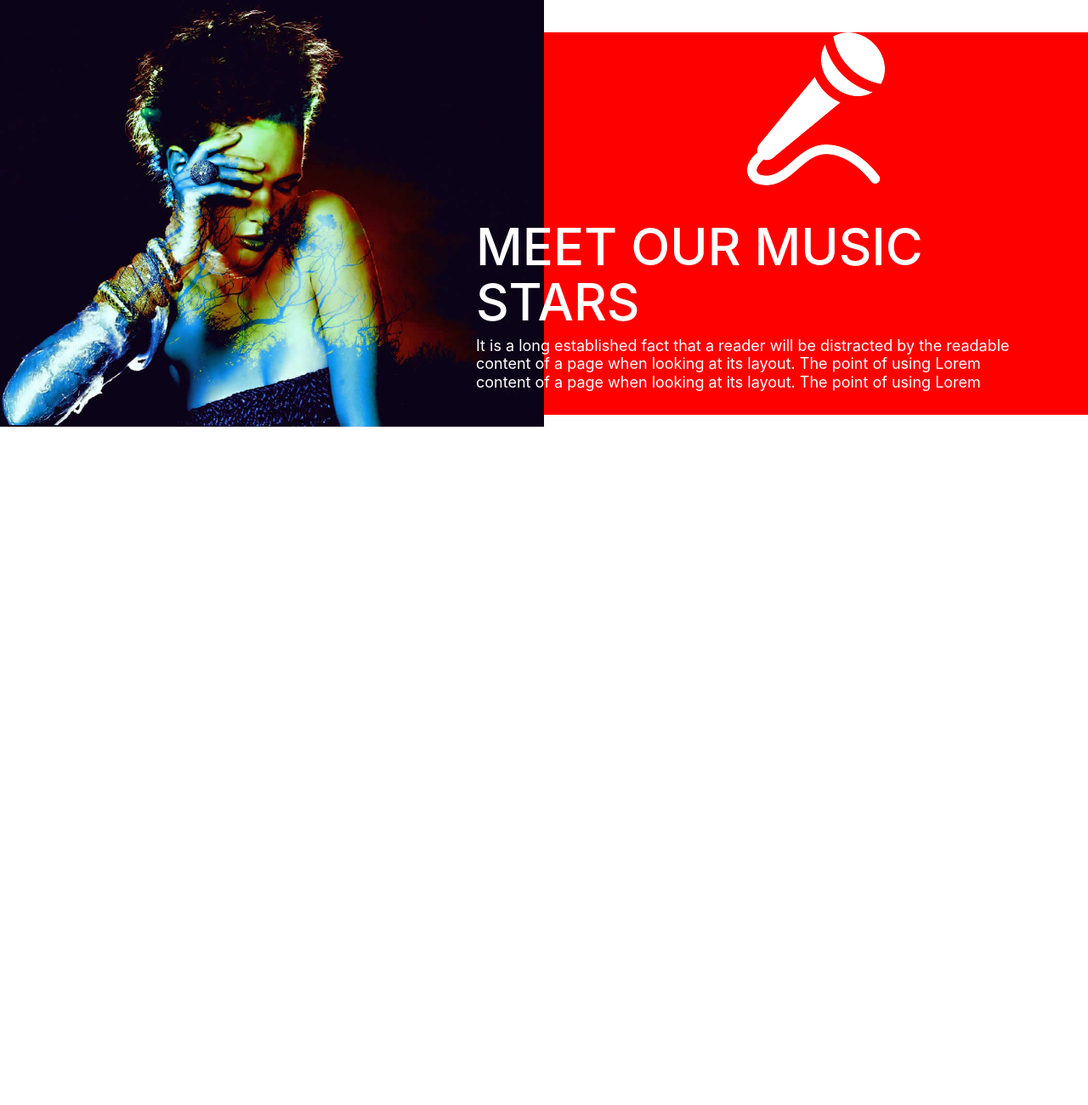
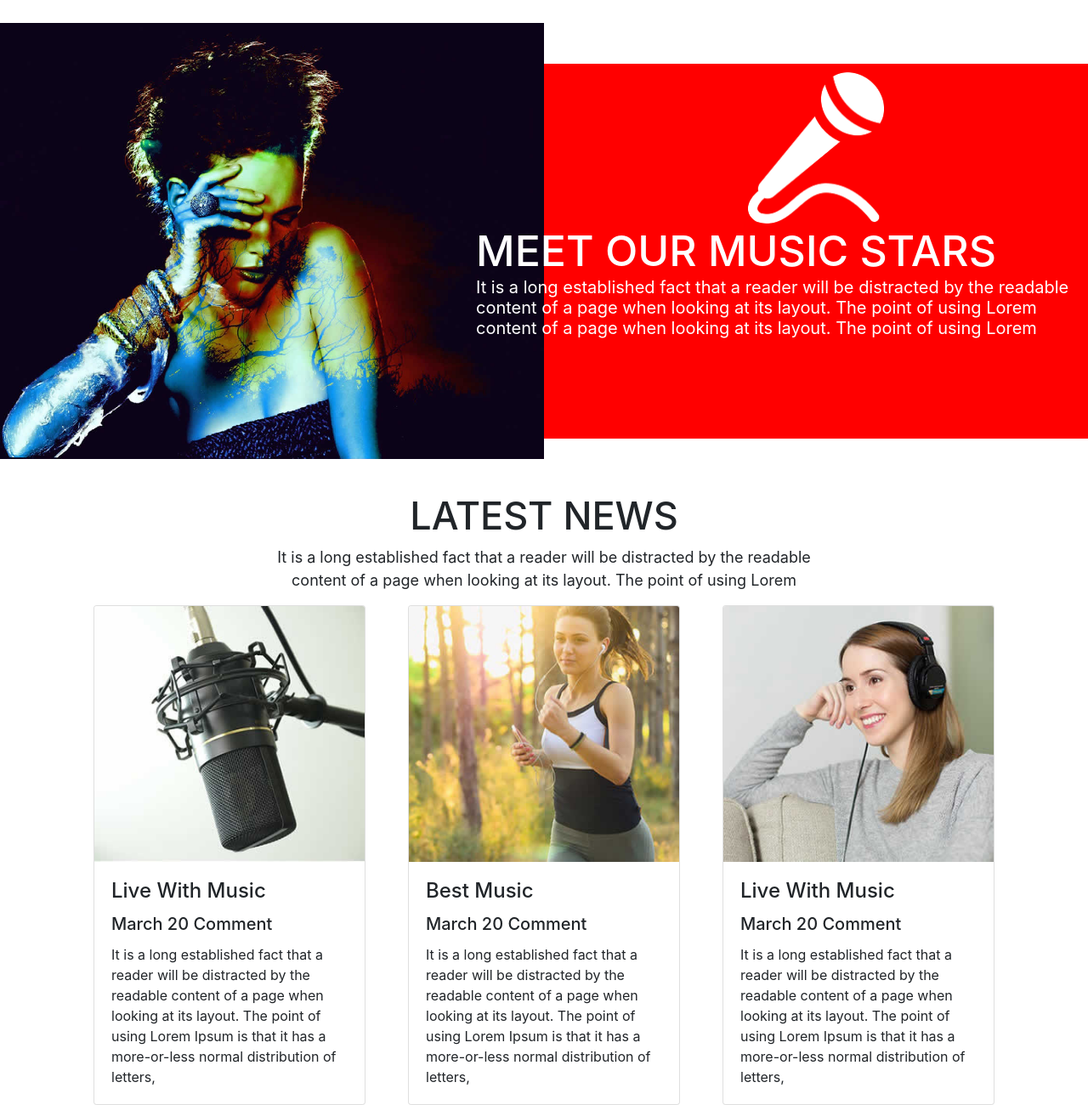
Before and after one commit to sametyagmur/rock-clone-website, a plain HTML site: page index.html in a window 1280 px wide. Shown: the part 1011-2311 px from the top of the page at 85% size. Before the commit the page ends 1513 px from the top, so only its background shows below. Drawn offline with nearby package versions, Linux system fonts and the light colour scheme.

Commit message:
adjustments made for responsive design and new sections added

```diff
--- a/css/site.css
+++ b/css/site.css
@@ -61,7 +61,7 @@
 
 
  .index-intro .jumbotron .parag-2{
-    font-size: 15px;
+    font-size: 20px;
     background: #f70606ab;
 
  }
@@ -87,18 +87,22 @@ color: #030000;
 }
 
 .img-box img{
-   width: 100%;
+  max-width: 100%;
+  display: block;
 }
 
 .text-box{
    background-color: red;
-   height: 450px;
+   width: 100%;
+   height: 100%;
+
 }
 
 .box img{
    display:block;
    margin-left: auto;
    margin-right: auto;
+   width: 20%;
 }
 
 
@@ -117,10 +121,54 @@ line-height: 65px;
    line-height: 1.2;
 }
 
+.news h2{
+   text-align: center;
+   font-size: 45px;
+   margin-top: 40px;
+}
 
-/*Responsive*/
+.news p{
+   text-align: center;
+   font-size: 18px;
 
-@media only screen and (min-width:375px) and (max-width:767px){
+}
+
+.card-area {
+display: flex;
+justify-content: space-around;
+}
+
+
+/*Responsive - Max 768px*/
+
+@media only screen and (max-width:768px){
+
+/*logo*/
+
+.navbar-brand img{
+   max-width: 80%;
+}
+
+/*jumbotron*/
+
+   .index-intro .jumbotron h1, .jumbotron h2{
+      font-size: 40px;
+   }
+
+   .index-intro .jumbotron .parag-1 {
+      font-size: 32px;
+    }
+
+    .index-intro .jumbotron .parag-2{
+      font-size: 18px;
+   }
+
+   .jumbotron .button .btn{
+      font-size: 16px;
+      padding: 5px 10px;
+   }
+
+/*About content*/
 
    .box img{
       margin-left: 10px;
@@ -129,7 +177,7 @@ line-height: 65px;
 
    .box h3{
       margin-left: 10px;
-      font-size: 35px;
+      font-size: 40px;
       padding-top:10px;
       line-height: 40px;
       }
@@ -137,28 +185,75 @@ line-height: 65px;
    .box p{
       margin-left: 10px;
       font-size: 16px;
-      line-height: 1.2;
    }
 
 }
 
-@media only screen and (min-width:768px) and (max-width:1023px){
-   .box img{
+@media only screen and (min-width:769px) and (max-width:1024px){
+
+/*logo*/
+
+.navbar-brand img{
+   max-width: 100%;
+}
+
+/*jumbotron*/
+
+.index-intro .jumbotron h1, .jumbotron h2{
+   font-size: 50px;
+}
+
+.index-intro .jumbotron .parag-1 {
+   font-size: 36px;
+}
+
+.jumbotron .button .btn {
+   font-size: 18px;
+   padding: 10px 15px;
+}
+
+/*About content*/
+
+.box img {
    margin-left: 10px;
    padding-top: 20px;
 }
 
 .box h3{
    margin-left: 10px;
-      font-size: 60px;
+   font-size: 45px;
    padding-top:10px;
-      line-height: 55px;
+   line-height: 50px;
 }
 
 .box p{
    margin-left: 10px;
+   font-size: 18px;
+   line-height: 1.2;
+}
+}
+
+@media only screen and (min-width:1025px) and (max-width:1440px){
+
+   /*About content*/
+
+.box img{
+  margin-left: auto;
+  padding-top: 10px;
+  margin-right: auto;
+  width: 25%;
+}
+
+.box h3{
+   margin-left: -80px;
+   font-size: 50px;
+   padding-top:10px;
+   line-height: 45px;
+   }
+
+.box p{
+   margin-left: -80px;
    font-size: 20px;
-      line-height: 1.2;
 }
 
 }
--- a/index.html
+++ b/index.html
@@ -174,12 +174,12 @@
 
     <div class="container-fluid">
       <div class="row">
-          <div class="col-lg-6 col-md-12 col-sm-12 p-0">
+          <div class="col-xl-6 col-lg-6 col-md-12 col-sm-12 p-0">
               <div class="img-box">
                   <img src="images/musicbg.jpg" alt="img">
               </div>
           </div>
-          <div class="col-lg-6 col-md-12 col-sm-12 p-0 pt-5  ">
+          <div class="col-xl-6 col-lg-6 col-md-12 col-sm-12 p-0 pt-5 pb-4 ">
               <div class="text-box">
                   <div class="box">
                       <img src="images/5.png">
@@ -193,6 +193,46 @@
           </div>
       </div>
   </div>
+
+  <div class="news">
+    <h2>LATEST NEWS</h2>
+    <p>It is a long established fact that a reader will be distracted by the readable <br>
+      content of a page when looking at its layout. The point of using Lorem</p>
+  </div>
+
+<div class="card-area container">
+  <div class="card" style="width: 20rem;">
+    <img class="card-img-top" src="images/1.jpg" alt="">
+    <div class="card-body">
+      <h4 class="card-title">Live With Music</h4>
+      <h5 class="card-title">March 20 Comment</h5>
+      <p class="card-text">It is a long established fact that a reader will be distracted by the readable content of a page when looking at its layout. The point of using Lorem Ipsum is that it has a more-or-less normal distribution of letters,</p>
+    </div>
+
+  </div>
+
+  <div class="card" style="width: 20rem;">
+    <img class="card-img-top" src="images/2.jpg" alt="">
+    <div class="card-body">
+      <h4 class="card-title">Best Music</h4>
+      <h5 class="card-title">March 20 Comment</h5>
+      <p class="card-text">It is a long established fact that a reader will be distracted by the readable content of a page when looking at its layout. The point of using Lorem Ipsum is that it has a more-or-less normal distribution of letters,</p>
+    </div>
+
+  </div>
+
+  <div class="card" style="width: 20rem;">
+    <img class="card-img-top" src="images/3.jpg" alt="">
+    <div class="card-body">
+      <h4 class="card-title">Live With Music</h4>
+      <h5 class="card-title">March 20 Comment</h5>
+      <p class="card-text">It is a long established fact that a reader will be distracted by the readable content of a page when looking at its layout. The point of using Lorem Ipsum is that it has a more-or-less normal distribution of letters,</p>
+    </div>
+
+  </div>
+</div>
+
+
 
     <script
       src="https://code.jquery.com/jquery-3.2.1.slim.min.js"
```
Lines whose indentation alone changed are shown as unchanged.
